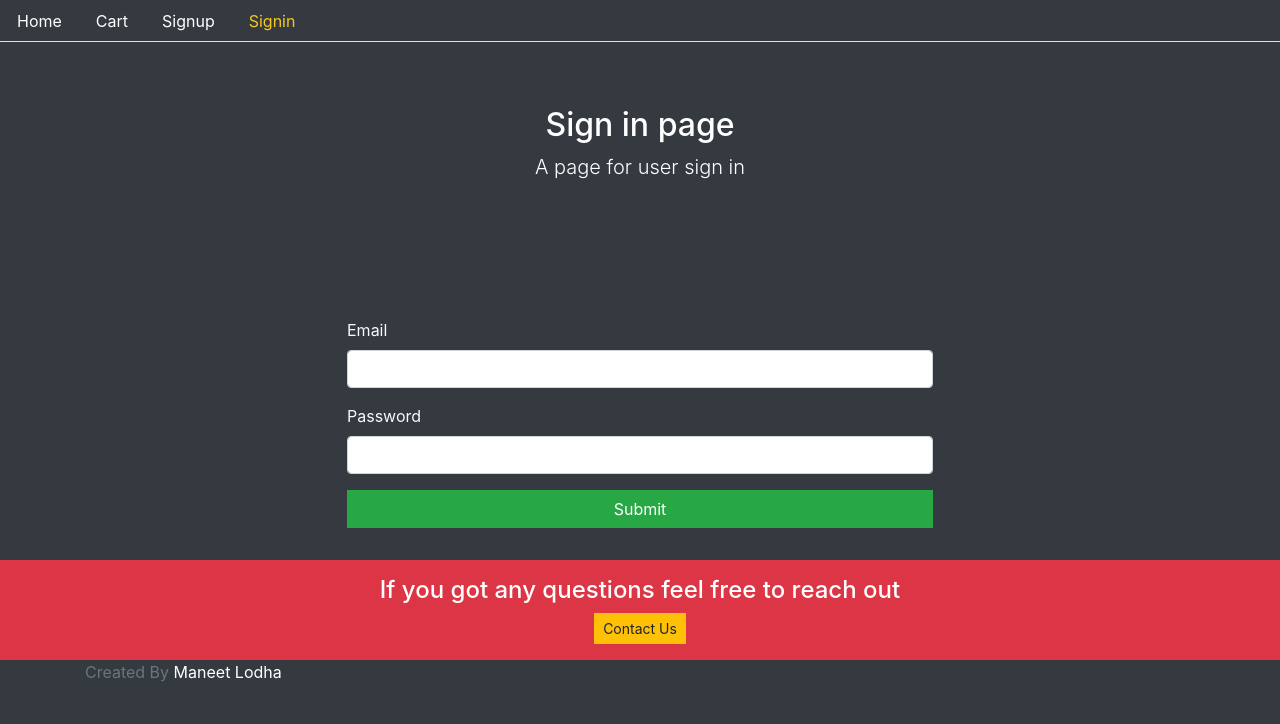
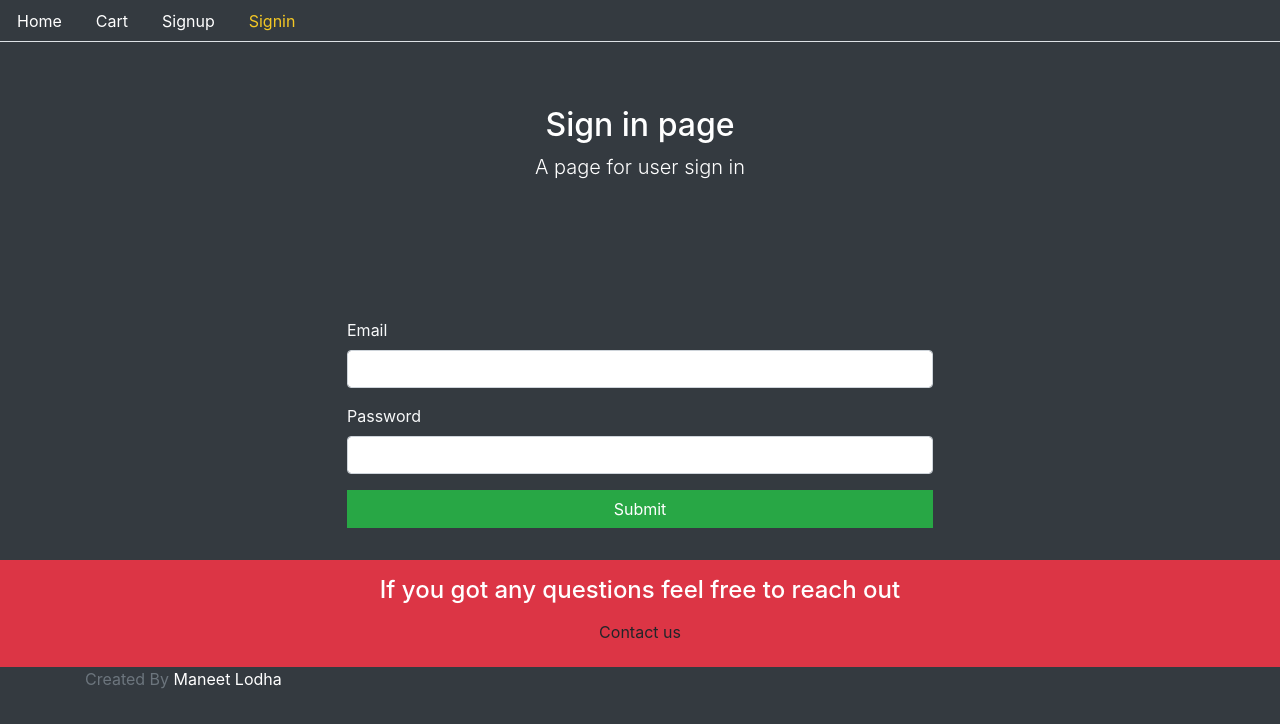
Before and after one commit to maneetlodha28/Basic-E-commerce-Website, a React (Create React App) app: page /signin in a window 1280 px wide. Shown: the top 724 px of the page. Built offline with nearby package versions, Linux system fonts and the light colour scheme.

Commit message:
contact update

```diff
--- a/src/core/Base.js
+++ b/src/core/Base.js
@@ -19,7 +19,13 @@ const Base = ({
     <footer className="footer bg-dark mt-auto py-2">
       <div className="conatiner-fluid bg-danger text-white text-center py-3">
         <h4>If you got any questions feel free to reach out</h4>
-        <button className="btn btn-warning btn-sm">Contact Us</button>
+        <a
+          href="mailto:maneetlodha28@gmail.com"
+          className="fa fa-envelope"
+          className="btn"
+        >
+          Contact us{" "}
+        </a>
       </div>
       <div className="container">
         <span className="text-muted">
--- a/src/styles.css
+++ b/src/styles.css
@@ -13,3 +13,16 @@ footer {
   right: 0px;
   left: 0px;
 }
+.footer .fa {
+  padding: 10px;
+  font-size: 25px;
+  width: 25px;
+  text-align: center;
+  text-decoration: none;
+  /* border-radius: 50%; */
+}
+.footer .fa-envelope{
+  background: #EA4335;
+  color: white;
+  border-radius: 50%;
+}
```
